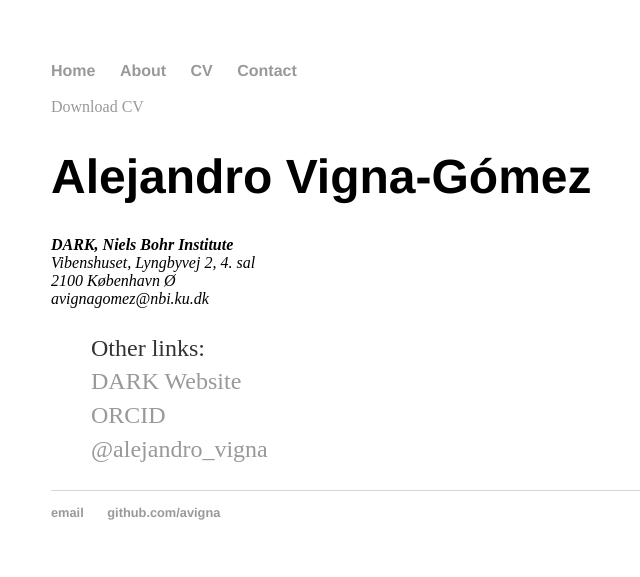
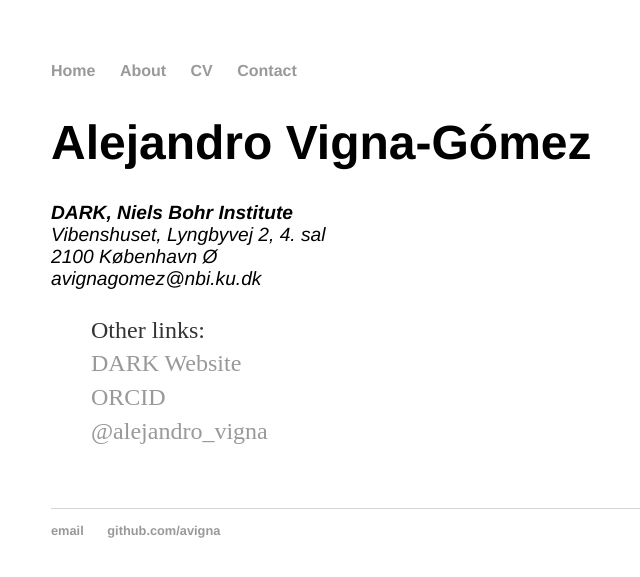
Before and after one commit to avigna/avigna.github.io, a Jekyll site: the page built from contact/index.html, in a window 1280 px wide. Shown: the top 577 px of the page, without its empty margins (141-781 px from the left). Built offline with Jekyll 4.4.1, drawn with Linux system fonts in a browser that asks for light colours.

Commit message:
Update index.html

```diff
--- a/contact/index.html
+++ b/contact/index.html
@@ -3,8 +3,7 @@ layout: default
 title: Contact
 ---
 
-	<div class="Contact">
-		<a href="#" class="download" title="Download CV as PDF">Download CV</a>
+	<div class="cv">
 		<h1>Alejandro Vigna-Gómez</h1>
 		<address>
 		<strong>DARK, Niels Bohr Institute</strong><br>
```
Lines whose indentation alone changed are shown as unchanged.
